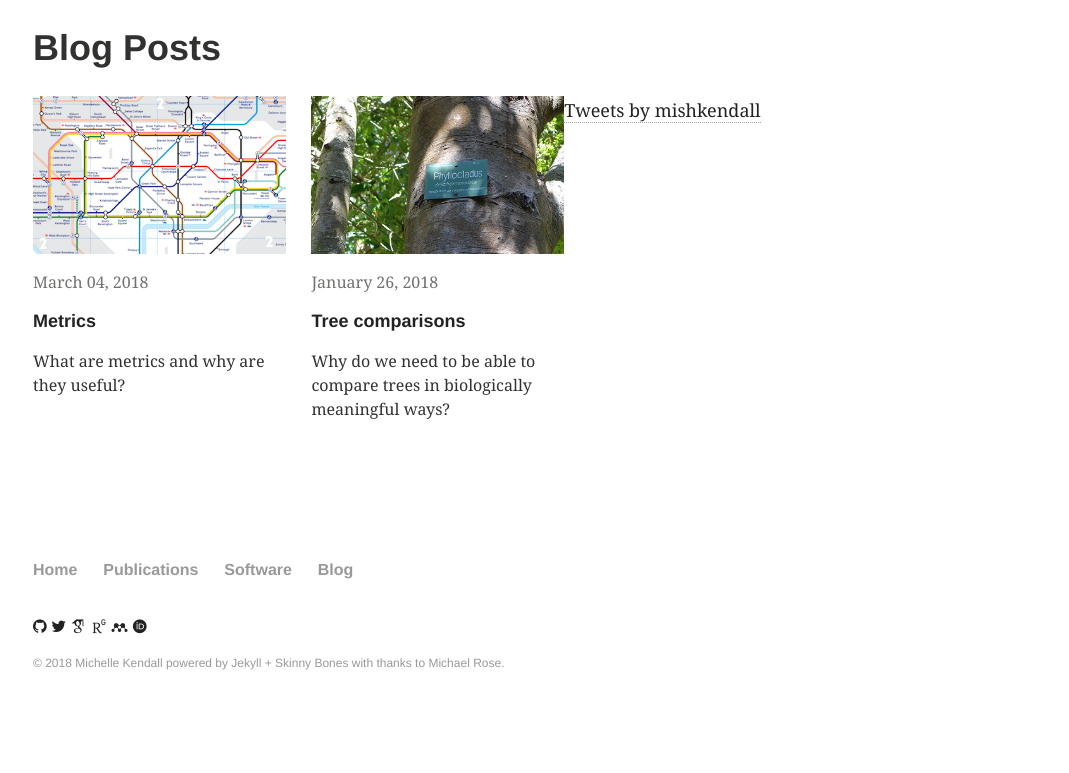
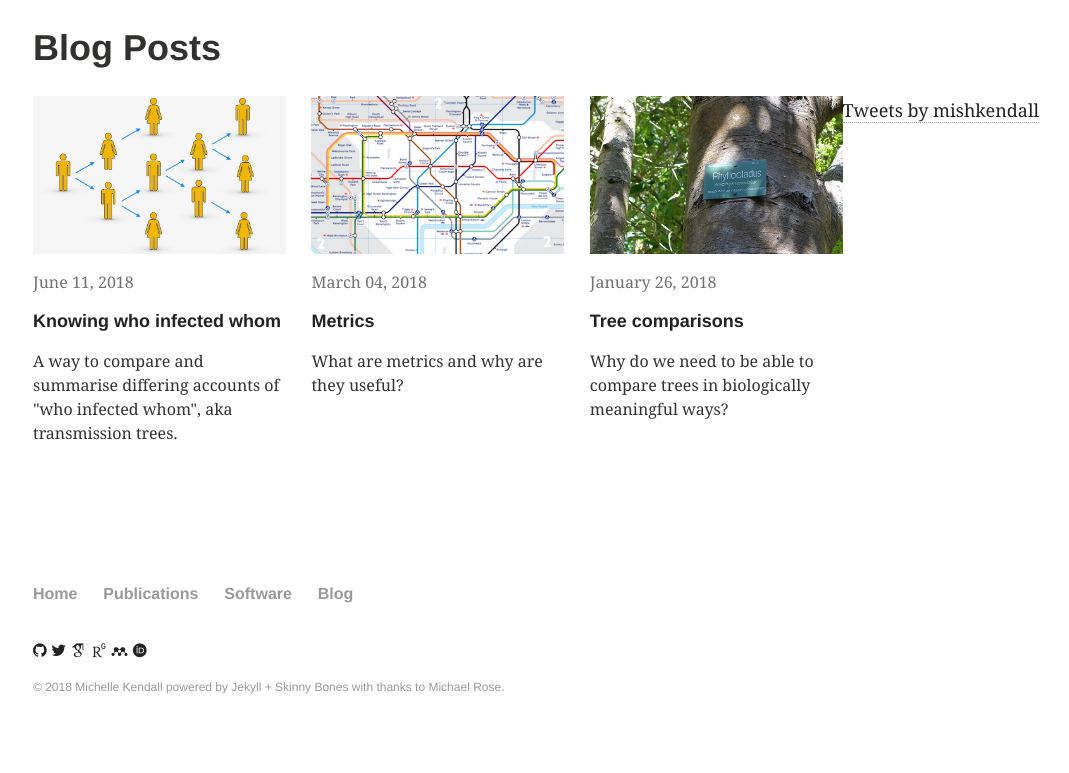
Before and after one commit to MichelleKendall/MichelleKendall.github.io, a Jekyll site: the page built from blog.md, in a window 1280 px wide. Shown: the part 212-985 px from the top of the page, without its empty margins (63-1132 px from the left). Built offline with Jekyll 4.4.1, drawn with Linux system fonts in a browser that asks for light colours; some web fonts are replaced; comment, search, counter and statistics services are not loaded; before the commit the page ends 961 px from its top, so only the background shows below that; some of the changed lines change nothing that is shown.

Commit message:
Blog post: transmission trees

```diff
--- /dev/null
+++ b/_posts/2018-06-11-Knowing-who-infected-whom.md
@@ -0,0 +1,77 @@
+---
+ layout: article
+ title: Knowing who infected whom
+ categories: blog
+ excerpt: A way to compare and summarise differing accounts of "who infected whom", aka transmission trees.
+ image:
+  teaser: transmission_teaser.jpg
+---
+
+<img src="/images/transmission_problem_overview.png" alt="">
+
+When studying an outbreak of an infectious disease, researchers often want to know _who infected whom_.
+It is common to represent this in a diagram called a _transmission tree_, such as the one below.
+
+<img src="/images/who_infected_whom_detail.png" class="image-center" alt="">
+
+The arrows show who infected whom.
+Here person D was the source case and each person in our sample infected either 0, 1 or 2 people.
+There are two people labelled "U".
+These are not people who we sampled but they are assumed to exist because timing and evolutionary distance imply that, for example, the strains which infected F and H descended from D, but these people were not directly infected by person D.
+
+### ... is important
+
+Usually we want to know "who infected whom" with the aim of answering general questions about the disease dynamics rather than pointing blame at specific individuals! For example, we might want to know:
+* the number of people that each infectious person typically infects
+* information about demography: whether the disease is being spread by a particular subset of the population e.g. children
+* information about geography: whether people picked up their infection in a certain country, town or hospital, or were already infected when they arrived
+* whether public health strategies (vaccinations, education, etc.) are helping
+
+Building evidence to answer these sorts of questions can be really important for preventing future outbreaks, or at least reducing their size and impact.
+I will typically refer to the infected individuals as "people" for simplicity, but disease outbreaks in other organisms are studied in much the same ways.
+
+### ... but difficult
+
+Figuring out who infected whom is rarely a simple task.
+We can use _genetic_ data (DNA / RNA / protein sequences etc.) and _epidemiological_ data (times / locations / patient ages etc.).
+Even when there is lots of information it can be hard to infer the true history of the epidemic.
+Complicating factors include:
+* the shear number of possible combinations
+* "missing cases" - people who infected people in our sample, but were not themselves sampled
+* the genetic data doesn't always give a clear evolutionary signal (see <a href="https://en.wikipedia.org/wiki/Homoplasy" target="_blank"> homoplasy</a>, <a href="https://en.wikipedia.org/wiki/Genetic_recombination" target="_blank"> recombination</a>, difficulty in estimating the <a href="https://en.wikipedia.org/wiki/Mutation_rate" target="_blank"> mutation rate</a> etc.)
+* variations in timings between being infected, becoming infectious and starting to show symptoms
+* errors in data collection and processing.
+
+With all these complications it is no surprise that sometimes our software fails to produce a confident theory of who infected whom.
+There are many software packages available, each of which handles the data differently and makes slightly different assumptions, typically producing different conclusions.
+Most of the techniques use a <a href="https://en.wikipedia.org/wiki/Bayesian_inference" target="_blank"> Bayesian</a> approach which actually produces thousands of different possible transmission trees, each pretty much equally likely to be true.
+When there are lots of trees and/or the trees are large, it becomes very difficult to compare the scenarios by eye.
+
+### Our contribution: _a way to compare transmission trees_
+
+In an <a href="https://michellekendall.github.io//blog/metrics/" target="_blank"> previous blog post</a> I explained how metrics can be used to compare complicated sets of objects.
+We developed a metric-based method to compare transmission trees.
+The full details can be found here:
+
+Kendall, M., Ayabina, D., Xu, Y., Stimson, J. and Colijn, C. (2018) [Estimating transmission from genetic and epidemiological data: a metric to compare transmission trees](http://dx.doi.org/10.1214/17-STS637), *Statistical Science*, 33(1):70-85
+<i class="fa fa-file-pdf"></i> <a href="https://michellekendall.github.io/papers/SS2018.pdf" target="_blank">  [pdf]</a>
+
+It allows us to quickly and easily compare different transmission trees, enabling us to:
+* discover outliers or clusters of similar trees
+* summarise thousands of trees into a single representative tree (or one representative tree per cluster)
+* compare how sensitive or robust our results are to changes in input data, methods and software
+* check whether Bayesian inference methods have converged (have stopped coming up with any new suggestions) or whether they are still discovering new possibilities for the transmission tree.
+
+A brief overview of the maths: the method works by uniquely characterising each tree by a vector, then finding the Euclidean distance between each pair of vectors.
+The tree vector's length is "the number of sampled patients choose 2", and for each pair of patients the vector's entry is the depth of the most recent common infector of those two patients.
+This captures features of historical transmission, particularly the source case, and information about the "shape" of the tree, which relates to R0.
+Outliers and clustering can be deduced from the pairwise distance matrix itself.
+In addition, <a href="https://en.wikipedia.org/wiki/Multidimensional_scaling" target="_blank"> multidimensional scaling</a> can be used to visualise the space of trees, as in the example below.
+Typically the projection is "good" because we are using a Euclidean distance; this can be checked in each case, for example by a Shepard plot.
+In the example below, generated from 22 random trees, the multidimensional scaling plot preserves the clustering and outlier seen in the pairwise distance matrix.
+In addition, it can also be seen that the metric clearly separates trees by their "height" (maximum distance from the source case to a case with no onward infections).
+
+<img src="/images/MDS_construction.png"  alt="">
+
+The method is available in our R package <a href="https://michellekendall.github.io//software/treespace/" target="_blank"> *treespace*</a>.
+If you would like to use it then <a href="https://cran.r-project.org/web/packages/treespace/vignettes/TransmissionTreesVignette.html" target="_blank"> this vignette</a> is a good place to start.
--- a/_sass/_helpers.scss
+++ b/_sass/_helpers.scss
@@ -81,6 +81,17 @@
 }
 
 /*
+    Align image centrally
+========================================================================== */
+
+.image-center {
+  display: block;
+  margin-left: auto;
+  margin-right: auto;
+  width: 60%;
+}
+
+/*
    Thumbnail grid (default)
    ========================================================================== */
 
```
Also changed, not shown: images/MDS_construction.png (added), images/transmission_feature.jpg (added), images/transmission_problem_overview.png (added), images/transmission_teaser.jpg (added), images/who_infected_whom_detail.png (added).
